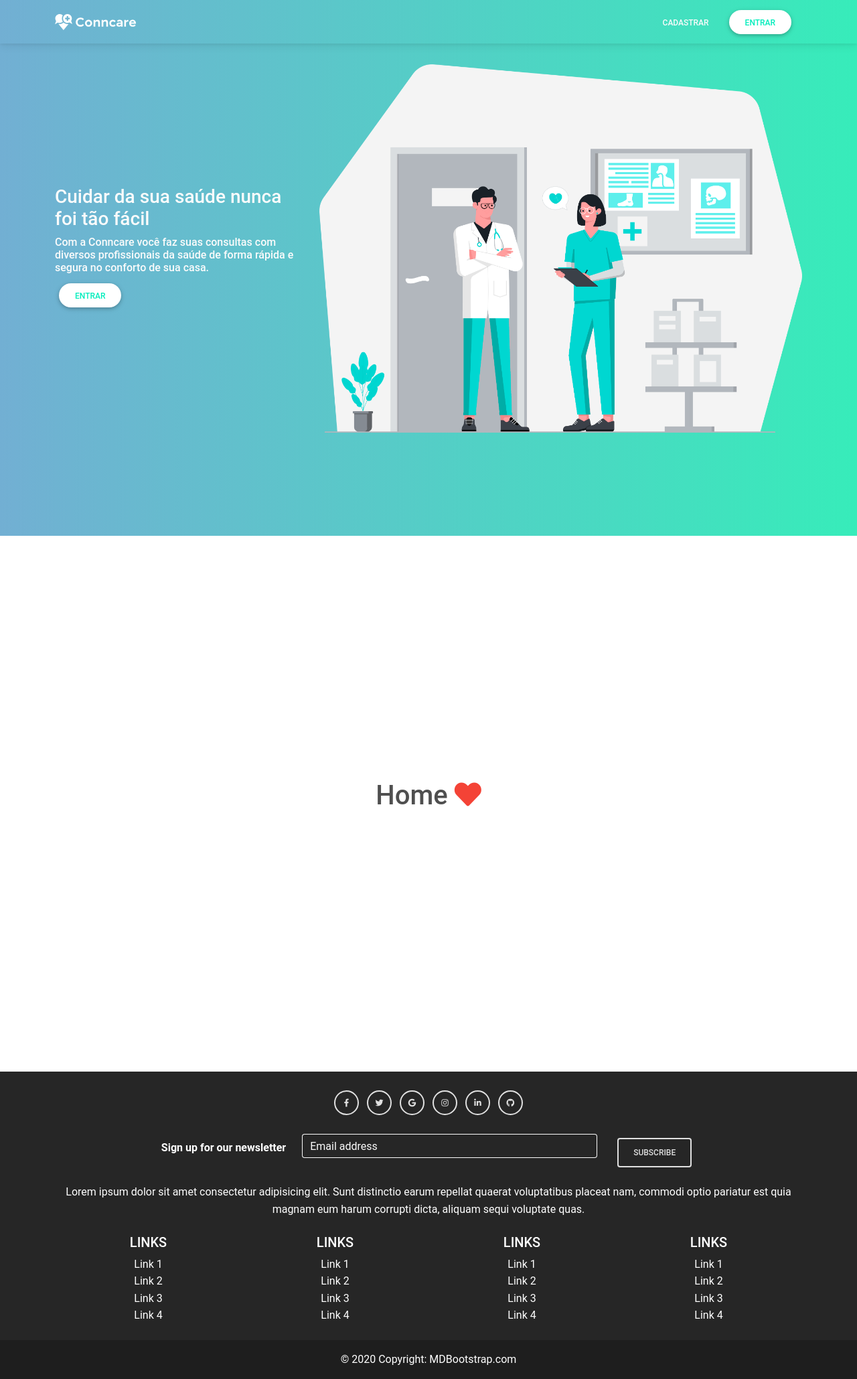
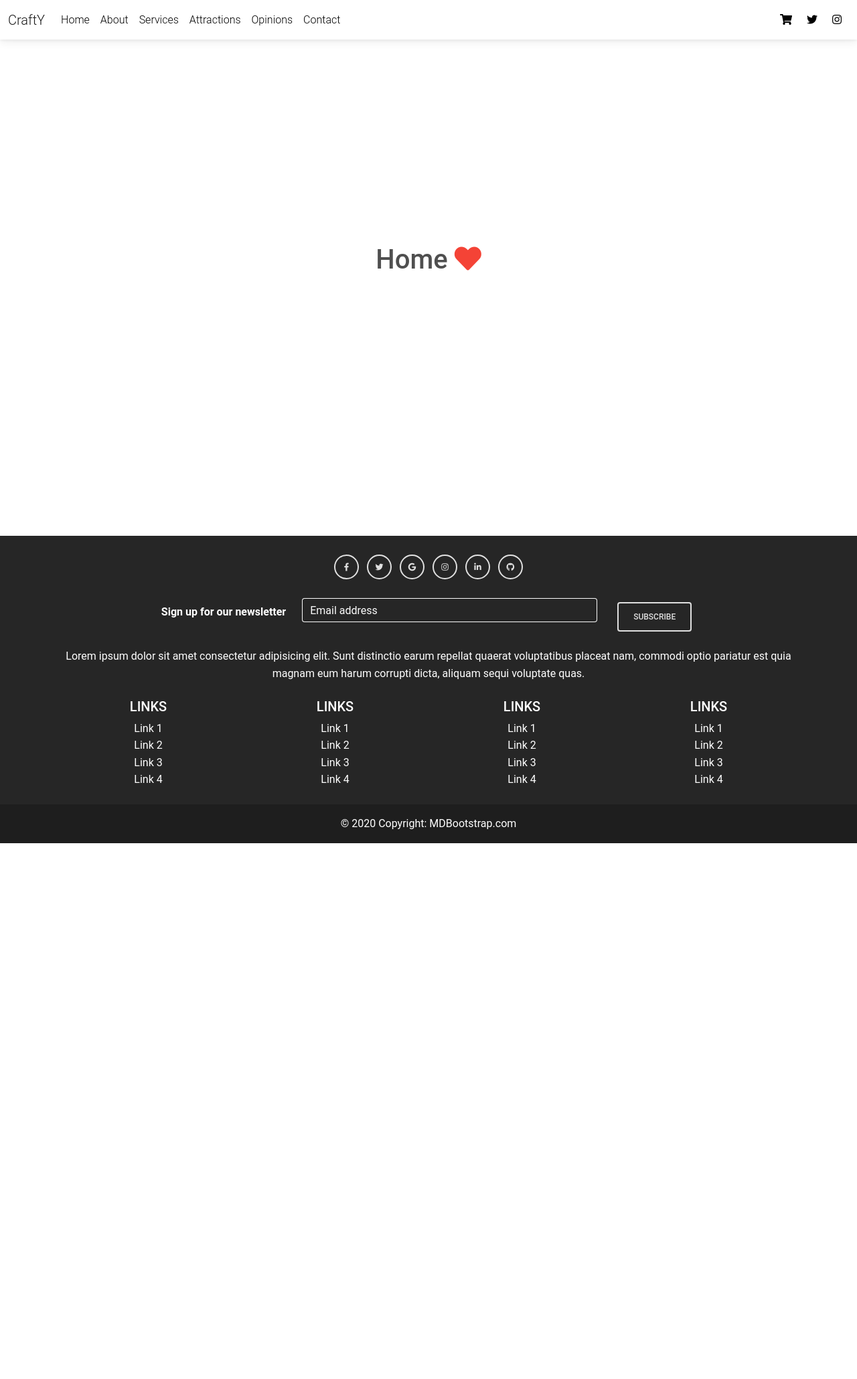
Before and after one commit to shDupont/telemed, a Django app: page / in a window 1280 px wide. Shown: the whole page at 67% size. After the commit the page ends 1259 px from the top, so only its background shows below. Run offline with Django 3.2, Linux system fonts and the light colour scheme; some libraries are stand-ins or nearby versions.

Commit message:
Revert "22/05"
This reverts commit 04dd8bb4e2c92f375903f9c1514cf0f983d0109d.

```diff
--- a/med_app/static/css/styles.css
+++ /dev/null
@@ -1,16 +0,0 @@
-.gradient-custom {
-  /* fallback for old browsers */
-  background: #37ecba;
-
-  /* Chrome 10-25, Safari 5.1-6 */
-  background: -webkit-linear-gradient(to left, rgba(55, 236, 186, 1), rgba(114, 175, 211, 1));
-
-  /* W3C, IE 10+/ Edge, Firefox 16+, Chrome 26+, Opera 12+, Safari 7+ */
-  background: linear-gradient(to left, rgba(55, 236, 186, 1), rgba(114, 175, 211, 1));
-}
-
-.btn-light{
-  background: #ffffff!important;
-  color: #00EDBC!important;
-
-}
--- a/med_app/templates/med_app/index.html
+++ b/med_app/templates/med_app/index.html
@@ -1,28 +1,5 @@
 {% extends 'med_app/main.html' %}
-{% load static %}
 {% block content %}
-<div class="container-fluid gradient-custom py-5" style="height: 100vh  ">
-    <div class="container mt-5" >
-        <div class="row">
-            <div class="col-sm my-auto">
-
-                <h3 class="text-light">Cuidar da sua saúde nunca foi tão fácil</h3>
-                <h6 class="text-light">Com a Conncare você faz suas consultas com diversos profissionais da saúde de forma rápida e segura no conforto de sua casa.</h6>
-                <button type="button" class="btn btn-rounded btn-light me-3">
-                    <p class="m-0 p-0">Entrar</p>
-                </button>
-            </div>
-
-            <div class=" col-sm" >
-                <img src="{% static 'images/banner.png' %}" height="550  ">
-            </div>
-        </div>
-    </div>
-
-
-
-
-</div>
 <div style="height: 100vh">
     <div class="flex-center flex-column">
       <h1 class="animated fadeIn mb-4">Home <i class="fa fa-heart red-text"></i></h1>
--- a/med_app/templates/med_app/main.html
+++ b/med_app/templates/med_app/main.html
@@ -1,4 +1,3 @@
-{% load static %}
 <!DOCTYPE html>
 <html lang="en">
 <head>
@@ -8,7 +7,6 @@
   <link href="https://cdnjs.cloudflare.com/ajax/libs/mdbootstrap/4.5.16/css/mdb.min.css" rel="stylesheet">
   <link href="https://cdnjs.cloudflare.com/ajax/libs/mdb-ui-kit/3.3.0/mdb.min.css" rel="stylesheet"/>
   <link href="https://cdnjs.cloudflare.com/ajax/libs/font-awesome/5.15.1/css/all.min.css" rel="stylesheet"/>
-  <link rel="stylesheet" href="{% static 'css/styles.css' %}">
 </head>
 <body>
 {% include 'med_app/navbar.html' %}
--- a/med_app/templates/med_app/navbar.html
+++ b/med_app/templates/med_app/navbar.html
@@ -1,52 +1,49 @@
-{% load static %}
-<!-- Navbar -->
-<nav class="navbar navbar-expand-lg navbar gradient-custom fixed-top text-light">
-  <!-- Container wrapper -->
-  <div class="container">
-    <!-- Navbar brand -->
-    <a class="navbar-brand me-2" href="https://mdbgo.com/">
-      <img
-        src="{% static 'images/logo.svg' %}"
-        height="24  "
-        alt=""
-        loading="lazy"
-        style="margin-top: -1px;"
-      />
-    </a>
-
-    <!-- Toggle button -->
-    <button
-      class="navbar-toggler"
-      type="button"
-      data-mdb-toggle="collapse"
-      data-mdb-target="#navbarButtonsExample"
-      aria-controls="navbarButtonsExample"
-      aria-expanded="false"
-      aria-label="Toggle navigation"
-    >
-      <i class="fas fa-bars"></i>
-    </button>
-
-    <!-- Collapsible wrapper -->
-    <div class="collapse navbar-collapse" id="navbarButtonsExample">
-      <!-- Left links -->
-      <ul class="navbar-nav me-auto mb-2 mb-lg-0">
-
-      </ul>
-      <!-- Left links -->
-
-      <div class="d-flex align-items-center">
-        <button type="button" class="btn btn-link text-light px-3 me-2">
-          <p class="text-light m-0 p-0">Cadastrar </p>
-        </button>
-        <button type="button" class="btn btn-rounded btn-light me-3">
-          <p class="text-button m-0 p-0">Entrar</p>
-        </button>
-
+<nav class="navbar navbar-expand-lg navbar-light fixed-top navbar-scroll">
+    <div class="container-fluid">
+      <a class="navbar-brand" href="#!">CraftY</a>
+      <button class="navbar-toggler" type="button" data-mdb-toggle="collapse"
+        data-mdb-target="#navbarSupportedContent" aria-controls="navbarSupportedContent" aria-expanded="false"
+        aria-label="Toggle navigation">
+        <i class="fas fa-bars"></i>
+      </button>
+      <div class="collapse navbar-collapse" id="navbarSupportedContent">
+        <ul class="navbar-nav me-auto">
+          <li class="nav-item">
+            <a class="nav-link active" aria-current="page" href="#!">Home</a>
+          </li>
+          <li class="nav-item">
+            <a class="nav-link" href="#!">About</a>
+          </li>
+          <li class="nav-item">
+            <a class="nav-link" href="#!">Services</a>
+          </li>
+          <li class="nav-item">
+            <a class="nav-link" href="#!">Attractions</a>
+          </li>
+          <li class="nav-item">
+            <a class="nav-link" href="#!">Opinions</a>
+          </li>
+          <li class="nav-item">
+            <a class="nav-link" href="#!">Contact</a>
+          </li>
+        </ul>
+        <ul class="navbar-nav d-flex flex-row">
+          <li class="nav-item me-3 me-lg-0">
+            <a class="nav-link" href="#!">
+              <i class="fas fa-shopping-cart"></i>
+            </a>
+          </li>
+          <li class="nav-item me-3 me-lg-0">
+            <a class="nav-link" href="#!">
+              <i class="fab fa-twitter"></i>
+            </a>
+          </li>
+          <li class="nav-item me-3 me-lg-0">
+            <a class="nav-link" href="#!">
+              <i class="fab fa-instagram"></i>
+            </a>
+          </li>
+        </ul>
       </div>
     </div>
-    <!-- Collapsible wrapper -->
-  </div>
-  <!-- Container wrapper -->
 </nav>
-<!-- Navbar -->
--- a/mysite/urls.py
+++ b/mysite/urls.py
@@ -5,5 +5,4 @@ from django.urls import path, include
 urlpatterns = [
     path('admin/', admin.site.urls),
     path('', include('med_app.urls')),
-    path('accounts/', include('allauth.urls')),
 ]
```
Also changed, not shown: mysite/settings.py (+0 -22 lines), db.sqlite3 (deleted), med_app/static/images/banner.png (deleted), med_app/static/images/banner.svg (deleted), med_app/static/images/logo.svg (deleted).
